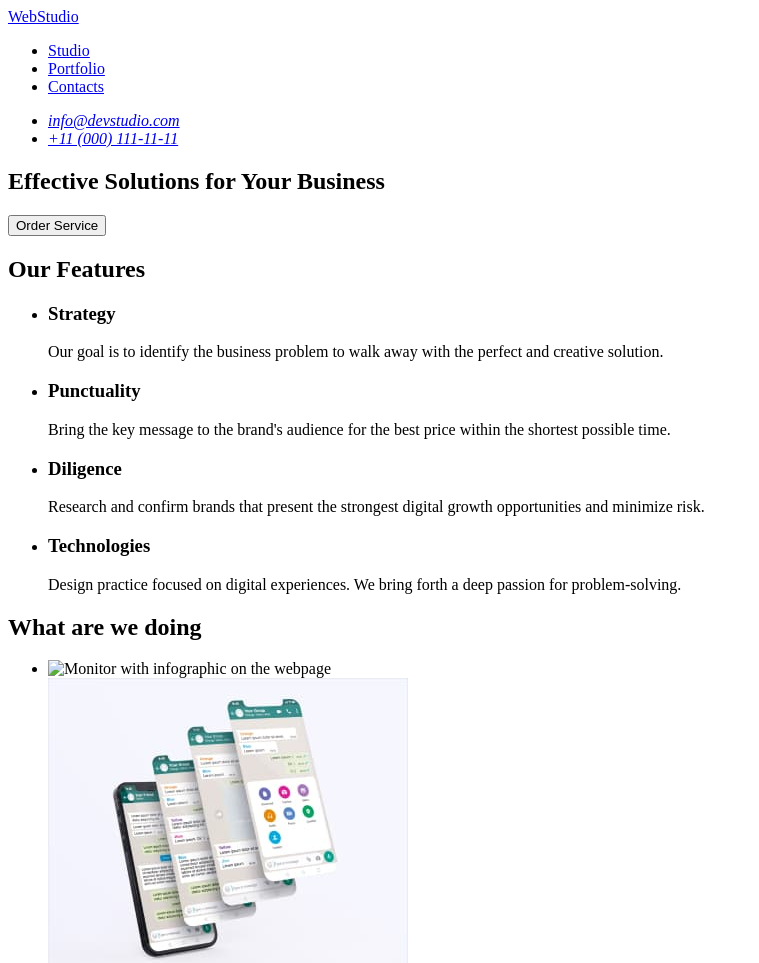
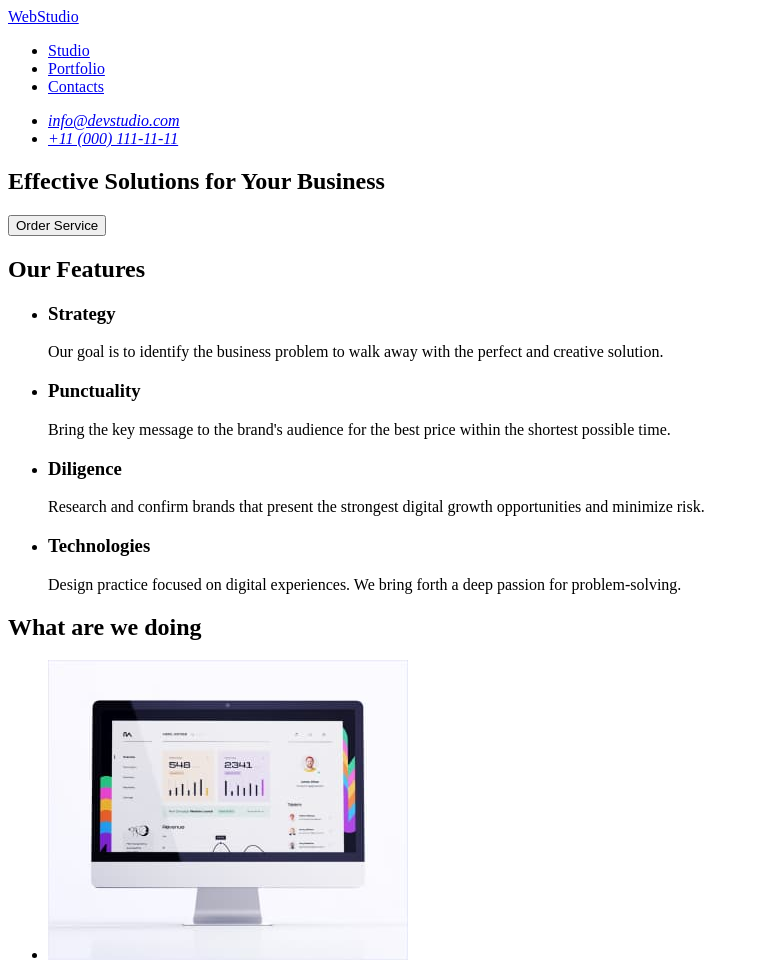
Before and after one commit to coding-vibe/goit-markup-hw-01, a plain HTML site: page index.html in a window 1280 px wide. Shown: the top 963 px of the page, without its empty margins (0-759 px from the left). Drawn offline with Linux system fonts and the light colour scheme; the site is published under a folder, as on GitHub Pages, so addresses that start at the root find nothing.

Commit message:
Fix problem with photo

```diff
--- a/index.html
+++ b/index.html
@@ -72,7 +72,7 @@
         <ul>
           <li>
             <img
-              src="/images/monitor(opt).jpg"
+              src="./images/monitor(opt).jpg"
               alt="Monitor with infographic on the webpage"
               width="360"
               height="300"
```
